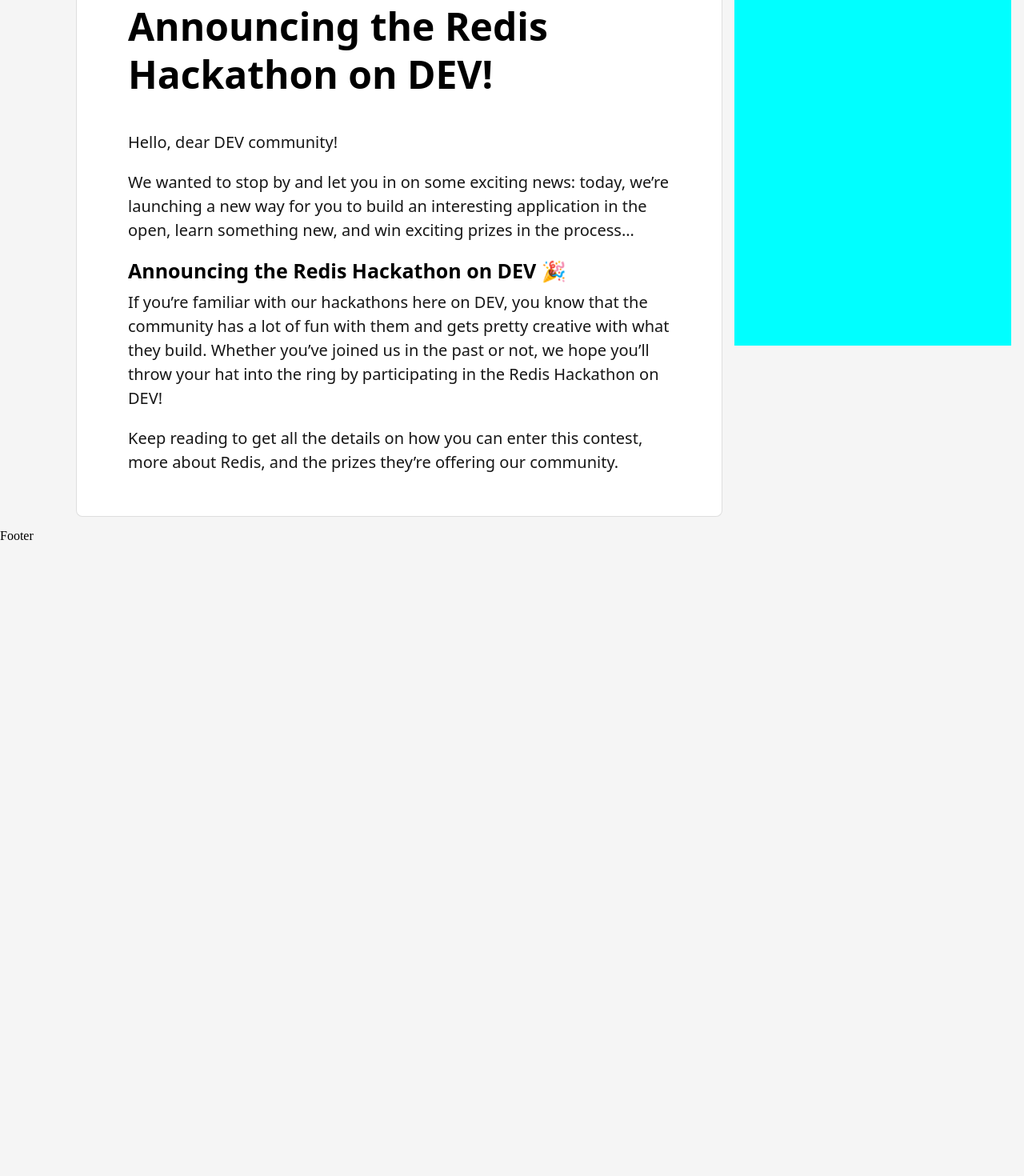
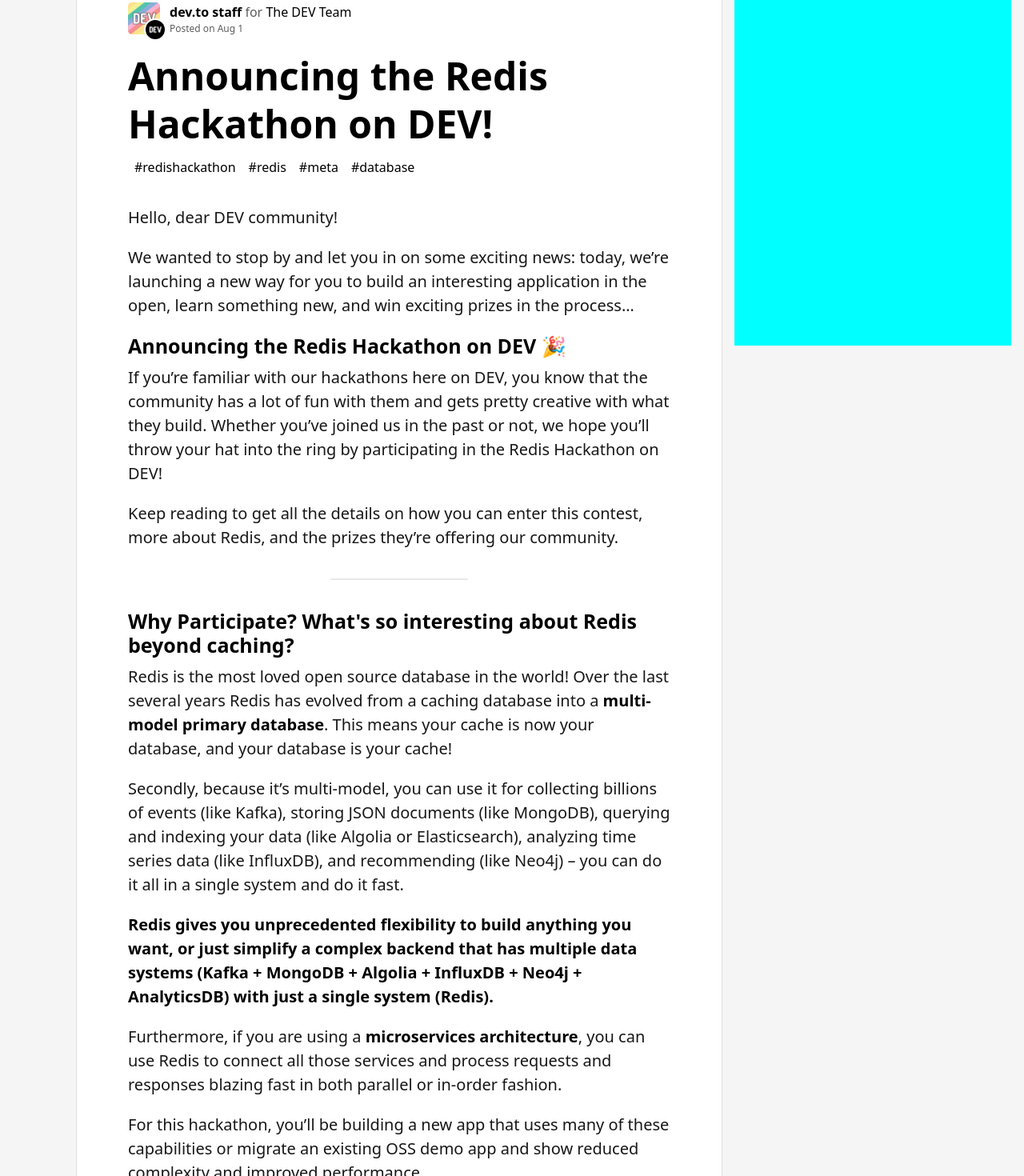
Before and after one commit to WatchJani/Dev, a React (Create React App) app: page /1 in a window 1280 px wide. Shown: the part 440-1910 px from the top of the page at 80% size. Before the commit the page ends 1601 px from the top, so only its background shows below. Built offline with nearby package versions, Linux system fonts and the light colour scheme.

Commit message:
content test

```diff
--- a/src/components/newsContent/NewsContent.jsx
+++ b/src/components/newsContent/NewsContent.jsx
@@ -13,16 +13,28 @@ const NewsContent = () => {
             {/* title, who is made, tagovi */}
             <div className={Styled.PostInfo}>
                 {/* who is posted */}
-                <div>
-
+                <div className={Styled.PostBy}>
+                    <div className={Styled.Posted}>
+                        <div className={Styled.Position}>
+                            <img className={Styled.LogoBackGround} src="./images/logo.webp" alt="" />
+                            <img className={Styled.Logo} src="./images/logoIspod.webp" alt="" />
+                        </div>
+                    </div>
+                    <div className={Styled.PostedText}>
+                        <p><b>dev.to staff</b> for <span>The DEV Team</span></p>
+                        <p className={Styled.PostDate}>Posted on Aug 1</p>
+                    </div>
                 </div>
 
                 {/* title */}
                 <h1>Announcing the Redis Hackathon on DEV!</h1>
                 {/* tags */}
 
-                <div>
-
+                <div className={Styled.Tags}>
+                    <div>#redishackathon</div>
+                    <div>#redis</div>
+                    <div>#meta</div>
+                    <div>#database</div>
                 </div>
             </div>
 
@@ -48,6 +60,42 @@ const NewsContent = () => {
                 <p>
                     Keep reading to get all the details on how you can enter this contest, more about Redis, and the prizes they’re offering our community.
                 </p>
+                <hr />
+                <h3>Why Participate? What's so interesting about Redis beyond caching?</h3>
+                <p>
+                    Redis is the most loved open source database in the world! Over the last
+                    several years Redis has evolved from a caching database into a <b>multi-model
+                        primary database</b>. This means your cache is now your database, and your
+                    database is your cache!
+                </p>
+                <p>Secondly, because it’s multi-model, you can use it for collecting billions of
+                    events (like Kafka), storing JSON documents (like MongoDB), querying and
+                    indexing your data (like Algolia or Elasticsearch), analyzing time series
+                    data (like InfluxDB), and recommending (like Neo4j) – you can do it all
+                    in a single system and do it fast.
+                </p>
+                <p>
+                    <b>Redis gives you unprecedented flexibility to build anything you want,
+                        or just simplify a complex backend that has multiple data systems
+                        (Kafka + MongoDB + Algolia + InfluxDB + Neo4j + AnalyticsDB) with
+                        just a single system (Redis).</b>
+                </p>
+                <p>
+                    Furthermore, if you are using a <b>microservices architecture</b>,
+                    you can use Redis to connect all those services and process requests and
+                    responses blazing fast in both parallel or in-order fashion.
+                </p>
+                <p>
+                    For this hackathon, you’ll be building a new app that uses many of these capabilities
+                    or migrate an existing OSS demo app and show reduced complexity and improved
+                    performance.
+                </p>
+                <p>
+                    <b>
+                        P.S. Want to get a sense of the benefits of Redis before you get started? Take a look at this 6 minute video:
+                    </b>
+                </p>
+                <iframe width="100%" height="315" src="https://www.youtube.com/embed/vyxdC1qK4NE" title="YouTube video player" frameborder="0" allow="accelerometer; autoplay; clipboard-write; encrypted-media; gyroscope; picture-in-picture" allowfullscreen></iframe>
             </div>
         </div>
     )
--- a/src/components/newsContent/NewsContent.module.css
+++ b/src/components/newsContent/NewsContent.module.css
@@ -40,6 +40,90 @@
   font-size: 25px;
   margin: 10px 0;
   line-height: 30px;
+}
+
+.Tags {
+  display: flex;
+  flex-wrap: wrap;
+  font-family: system-ui, -apple-system, BlinkMacSystemFont, "Segoe UI", Roboto,
+    Oxygen, Ubuntu, Cantarell, "Open Sans", "Helvetica Neue", sans-serif;
+  font-size: 16px;
+  line-height: 24px;
+}
+
+.Tags div {
+  border-radius: 8px;
+  padding: 4px 8px;
+  box-sizing: border-box;
+  cursor: pointer;
+}
+
+.Tags div:hover {
+  background-color: rgba(255, 148, 148, 0.2);
+  border: 1px solid red;
+  transition: 200ms;
+}
+
+.Position {
+  position: relative;
+  width: 40px;
+  height: 40px;
+}
+
+.LogoBackGround {
+  width: 40px;
+  height: 40px;
+  border-radius: 5px;
+  object-fit: cover;
+}
+
+.Logo {
+  width: 24px;
+  height: 24px;
+  border-radius: 50%;
+  border: 2px solid white;
+  position: absolute;
+  right: -8px;
+  bottom: -8px;
+}
+
+.Posted {
+  height: 62px;
+}
+
+.PostBy {
+  display: flex;
+  font-family: system-ui, -apple-system, BlinkMacSystemFont, "Segoe UI", Roboto,
+    Oxygen, Ubuntu, Cantarell, "Open Sans", "Helvetica Neue", sans-serif;
+  font-weight: 400;
+  line-height: 24px;
+}
+
+.PostedText {
+  padding-left: 12px;
+  color: #5c5c5c;
+}
+
+b {
+  color: black;
+}
+
+.PostedText span {
+  color: black;
+  font-weight: 400;
+}
+
+.PostDate {
+  font-size: 12px;
+  line-height: 18px;
+}
+
+.Post hr {
+  width: 25%;
+  opacity: 0.1;
+  border-radius: var(--radius);
+  border: 1px solid var(--body-color);
+  margin: 36px auto;
 }
 
 @media (max-width: 1023px) {
--- a/src/css/global.css
+++ b/src/css/global.css
@@ -7,6 +7,11 @@
   --nav-haight: 56px;
   --grey-900: 23, 23, 23;
   --card-border: rgba(var(--grey-900), 0.1);
+  --radius: 0.375rem;
+  --body-color: rgb(var(--grey-900));
+  --content-rhythm: var(--content-font-size);
+  --content-font-size: var(--fs-l);
+  --fs-l: 1.125rem;
 }
 
 body {
```
Also changed, not shown: public/images/logo.webp (added), public/images/logoIspod.webp (added).
